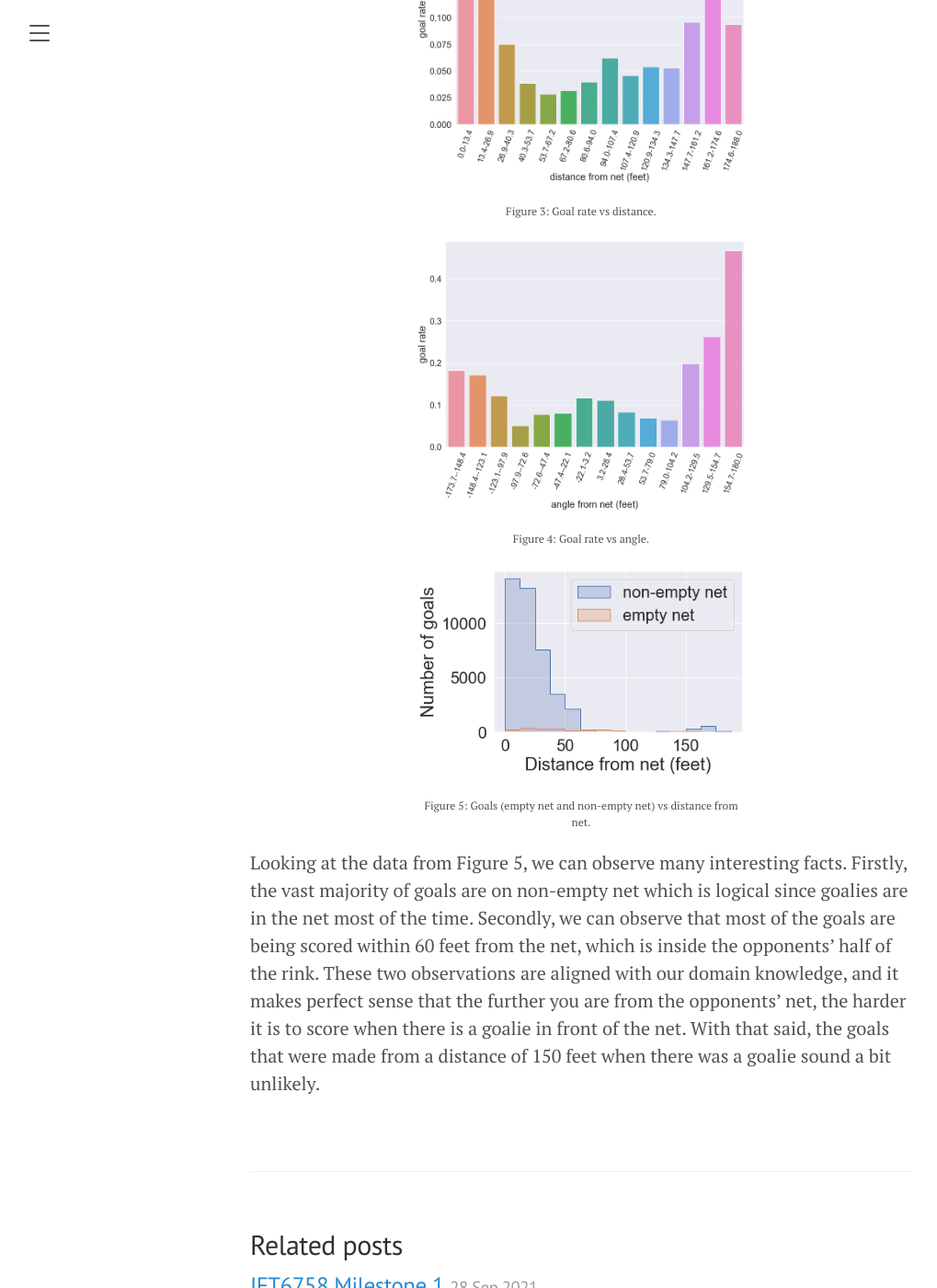
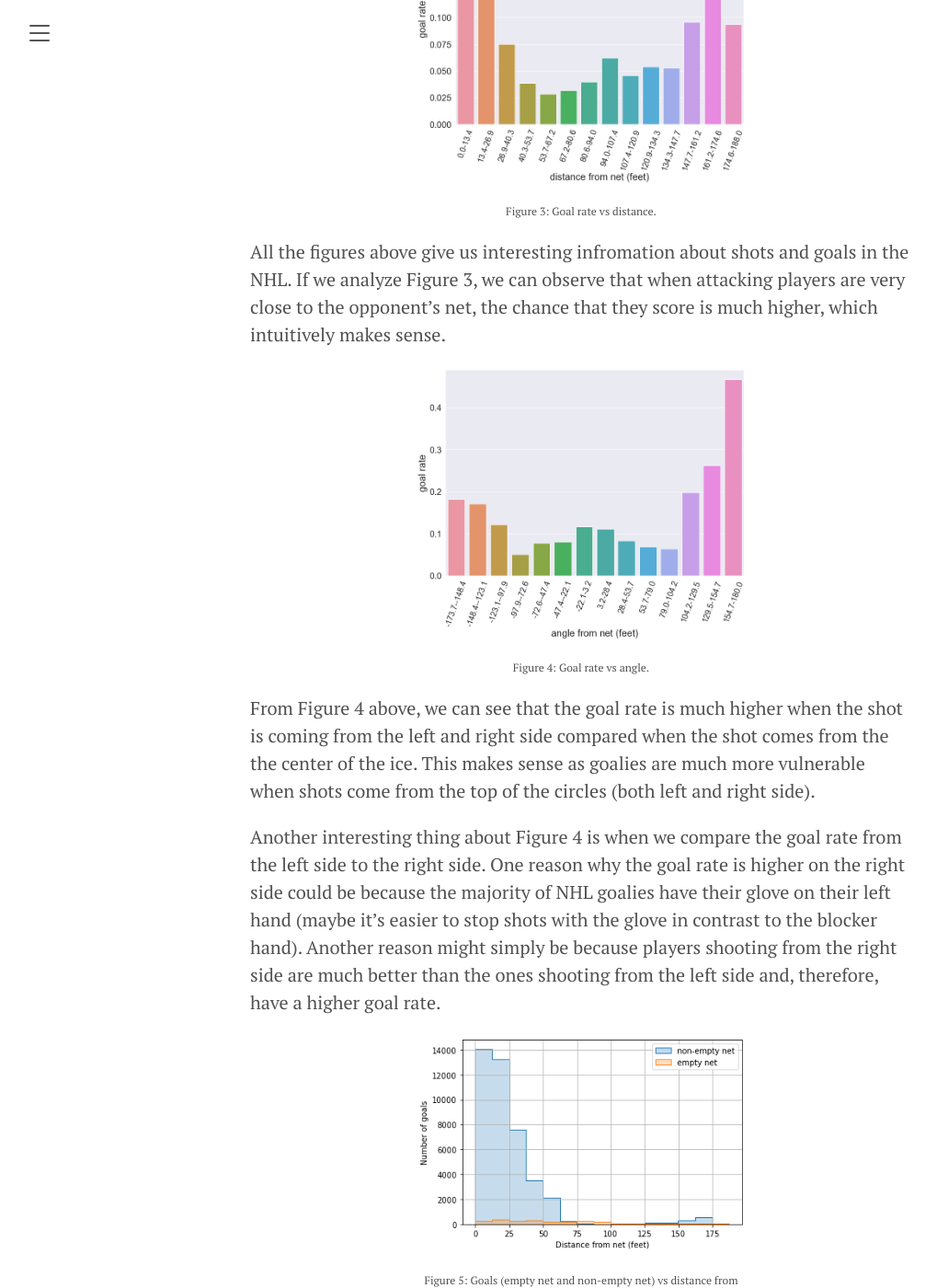
Before and after one commit to jaihon1/IFT6758-Project, a Jekyll site: the page built from blog/_posts/2021-11-3-milestone-2.md, in a window 1280 px wide and 1400 px high, scrolled down 1339 px. Shown: the whole window at 92% size, without its empty margins (8-1027 px from the left). Built offline with Jekyll 4.4.1, drawn with Linux system fonts in a browser that asks for light colours; some of the changed text lies outside the part shown.

Commit message:
#15 adding more analysis for our blog.

```diff
--- a/blog/_posts/2021-11-3-milestone-2.md
+++ b/blog/_posts/2021-11-3-milestone-2.md
@@ -5,7 +5,7 @@ title: IFT6758 Milestone 2
 
 ## Question 2
 
-Using our work from the previous milestone, we have extended our features by adding the following ones:
+Using our work from the previous milestone, we have extended our features by adding the following ones presented in the table below:
 
 | Feature      | Description |
 | ----------- | ----------- |
@@ -31,10 +31,16 @@ Using our work from the previous milestone, we have extended our features by add
     <figcaption style="font-size: 12px;text-align: center;">Figure 3: Goal rate vs distance.</figcaption>
 </figure>
 
+All the figures above give us interesting infromation about shots and goals in the NHL. If we analyze Figure 3, we can observe that when attacking players are very close to the opponent's net, the chance that they score is much higher, which intuitively makes sense.
+
 <figure style="display: block;margin-left: auto; margin-right: auto;width:50%;height:50%;">
     <img src="/public/goal_rate_vs_angle.png" alt="goal_rate_vs_angle">
     <figcaption style="font-size: 12px;text-align: center;">Figure 4: Goal rate vs angle.</figcaption>
 </figure>
+
+From Figure 4 above, we can see that the goal rate is much higher when the shot is coming from the left and right side compared when the shot comes from the the center of the ice. This makes sense  as goalies are much more vulnerable when shots come from the top of the circles (both left and right side).
+
+Another interesting thing about Figure 4 is when we compare the goal rate from the left side to the right side. One reason why the goal rate is higher on the right side could be because the majority of NHL goalies have their glove on their left hand (maybe it's easier to stop shots with the glove in contrast to the blocker hand). Another reason might simply be because players shooting from the right side are much better than the ones shooting from the left side and, therefore, have a higher goal rate.
 
 <figure style="display: block;margin-left: auto; margin-right: auto;width:50%;height:50%;">
     <img src="/public/histogram_goals.png" alt="Goals (empty net and non-empty net) vs distance">
```
Also changed, not shown: blog/public/histogram_goals.png, 1 other file.
